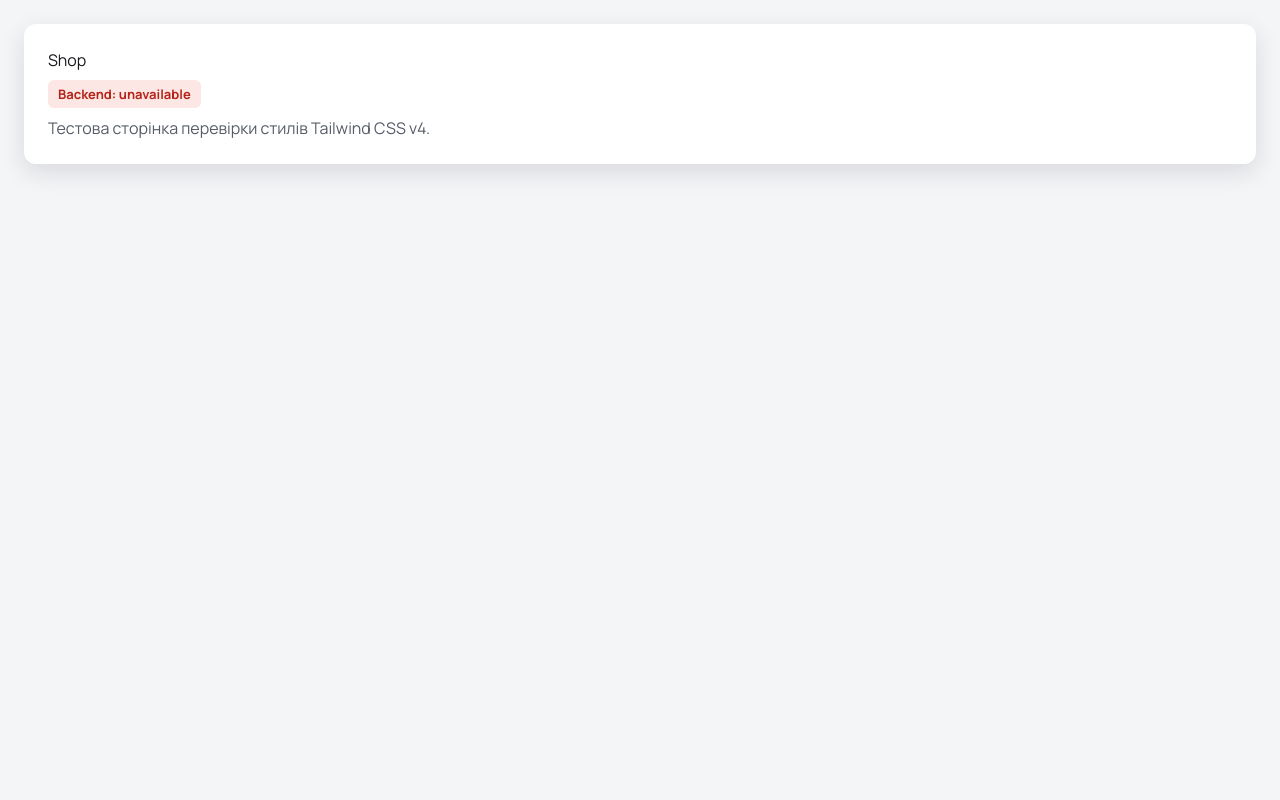
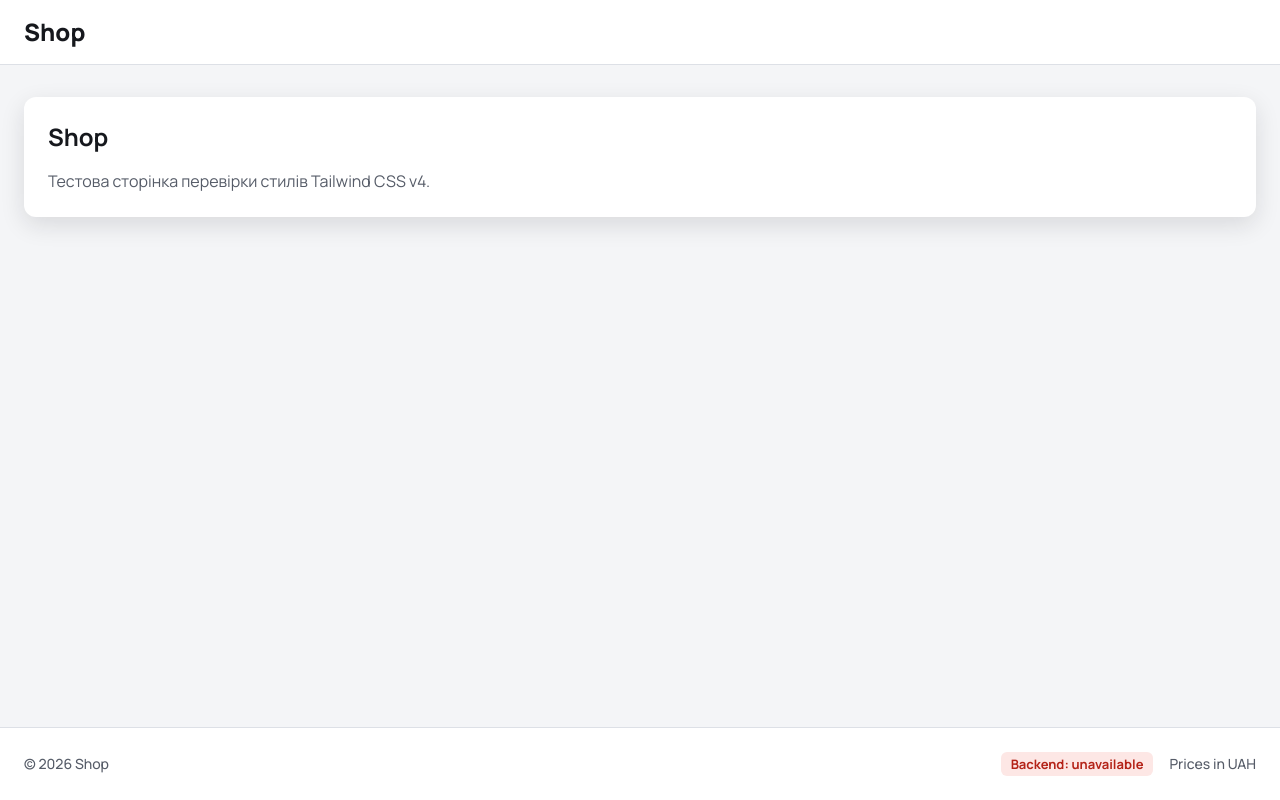
Before and after one commit to vkryvosheia/shop, a React (Vite) app in the folder frontend/: page / in a window 1280 px wide. Built offline with nearby package versions, Linux system fonts and the light colour scheme; no server answers.

Commit message:
feat: implement StoreLayout component, tests and screenshots (#6)

```diff
--- a/frontend/src/App.tsx
+++ b/frontend/src/App.tsx
@@ -1,15 +1,16 @@
-import { BackendStatus } from './components/BackendStatus'
+import { StoreLayout } from './components/StoreLayout'
+
 function App() {
   return (
-    <main className="mx-auto min-h-screen max-w-content p-6">
-      <div className="rounded-card bg-surface p-6 shadow-raised">
-        <h1>Shop</h1>
-        {import.meta.env.DEV && <BackendStatus />}
+    <StoreLayout>
+      <div className="space-y-4 rounded-card bg-surface p-6 shadow-raised">
+        <h1 className="text-2xl font-bold">Shop</h1>
         <p className="text-body text-muted">
           Тестова сторінка перевірки стилів Tailwind CSS v4.
         </p>
       </div>
-    </main>
+    </StoreLayout>
   )
 }
+
 export default App
--- /dev/null
+++ b/frontend/src/components/StoreLayout.tsx
@@ -0,0 +1,40 @@
+import type { ReactNode } from 'react'
+import { BackendStatus } from './BackendStatus'
+
+interface StoreLayoutProps {
+  children: ReactNode
+}
+
+export function StoreLayout({ children }: StoreLayoutProps) {
+  const currentYear = new Date().getFullYear()
+
+  return (
+    <div className="bg-background flex min-h-screen flex-col text-ink">
+      <header className="border-b border-border bg-surface">
+        <div className="mx-auto flex h-16 max-w-content items-center px-6">
+          <a
+            href="/"
+            className="text-2xl font-extrabold text-ink transition-opacity hover:opacity-90"
+          >
+            Shop
+          </a>
+        </div>
+      </header>
+
+      <main className="mx-auto w-full max-w-content flex-1 px-6 py-8">
+        {children}
+      </main>
+
+      <footer className="mt-auto border-t border-border bg-surface">
+        <div className="mx-auto flex max-w-content flex-col items-center justify-between gap-4 px-6 py-4 text-small text-muted sm:flex-row">
+          <div>© {currentYear} Shop</div>
+
+          <div className="flex items-center gap-4">
+            <BackendStatus />
+            <span>Prices in UAH</span>
+          </div>
+        </div>
+      </footer>
+    </div>
+  )
+}
```
Also changed, not shown: 1 other file (tests, documents, lock files or other folders).
